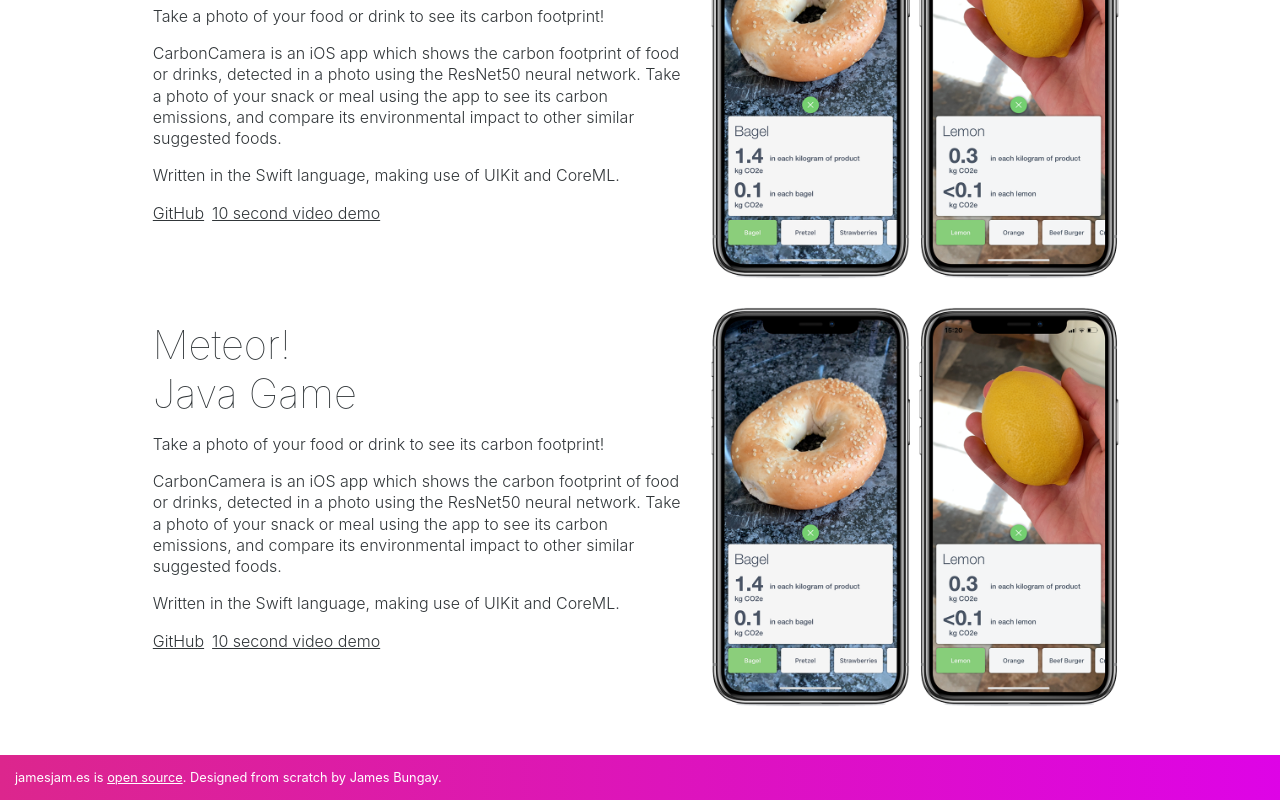
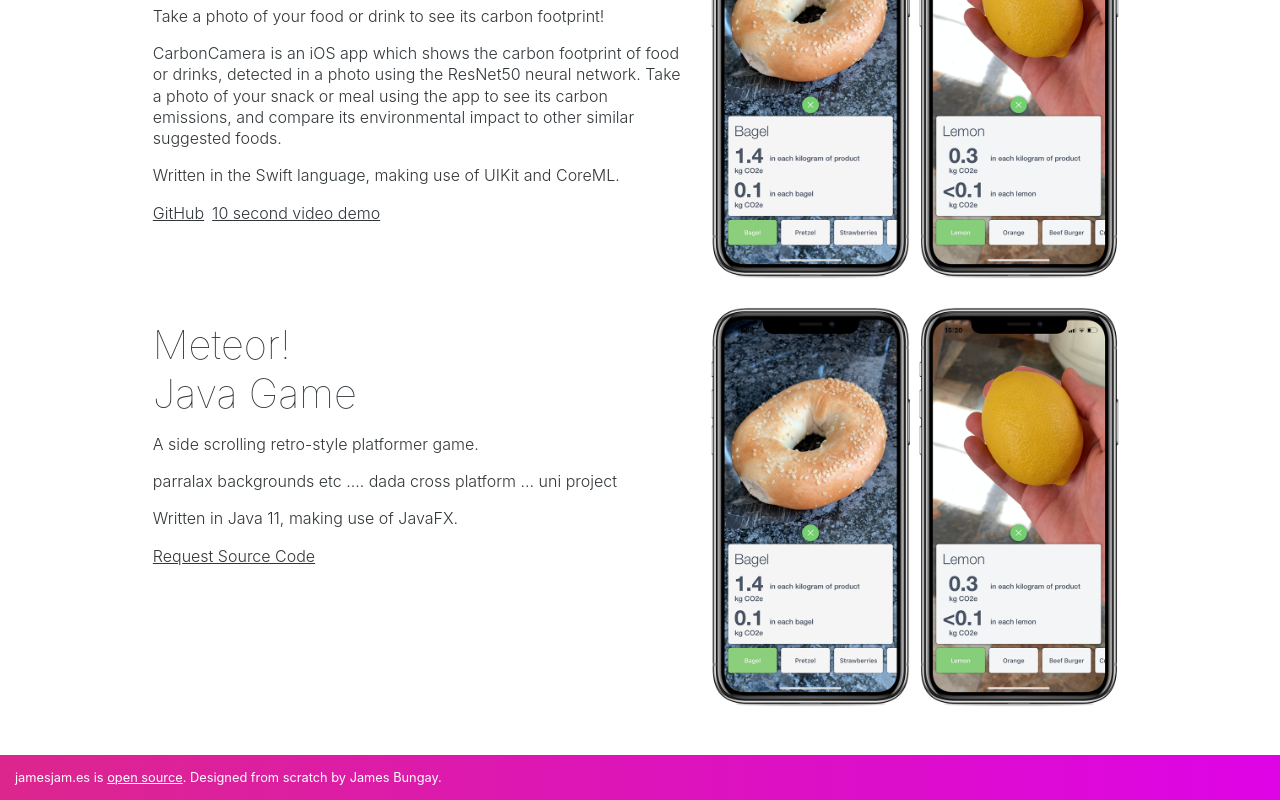
Before and after one commit to jamesbungay/jamesbungay.github.io, a React (Create React App) app: page / in a window 1280 px wide. Shown: the part 608-1408 px from the top of the page. Built offline with nearby package versions, Linux system fonts and the light colour scheme.

Commit message:
Add to second portfolio item

```diff
--- a/src/App.js
+++ b/src/App.js
@@ -154,17 +154,15 @@ function App() {
             Meteor!<br />Java Game
             </p>
             <p className="Text-Paragraph">
-              Take a photo of your food or drink to see its carbon footprint!
+              A side scrolling retro-style platformer game.
             </p>
             <p className="Text-Paragraph">
-              CarbonCamera is an iOS app which shows the carbon footprint of food or drinks, detected in a photo using the ResNet50 neural network.
-              Take a photo of your snack or meal using the app to see its carbon emissions, and compare its environmental impact to other similar suggested foods.
+              parralax backgrounds etc .... dada cross platform ... uni project
             </p>
             <p className="Text-Paragraph">
-              Written in the Swift language, making use of UIKit and CoreML.
+              Written in Java 11, making use of JavaFX.
             </p>
-            <a className="Text-Paragraph-Link" href="https://github.com/jamesbungay/CarbonCamera">GitHub</a>
-            <a className="Text-Paragraph-Link" href="https://youtu.be/yVFjdLtYHbE">10 second video demo</a>
+            <a className="Text-Paragraph-Link" href="mailto:james.bungay@icloud.com?subject=Meteor%20Java%20game%20source%20code">Request Source Code</a>
           </div>
         }
         imageObj={
```
